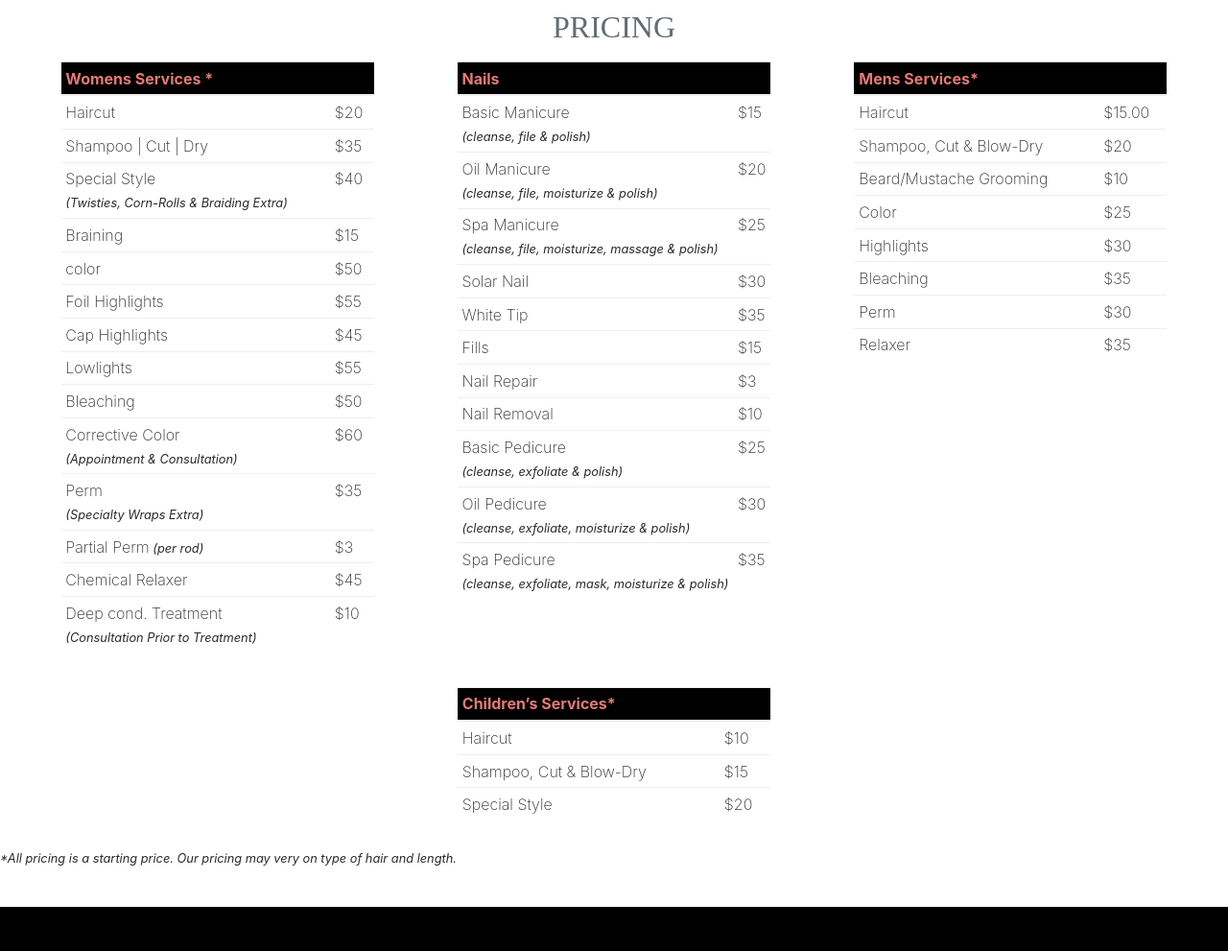
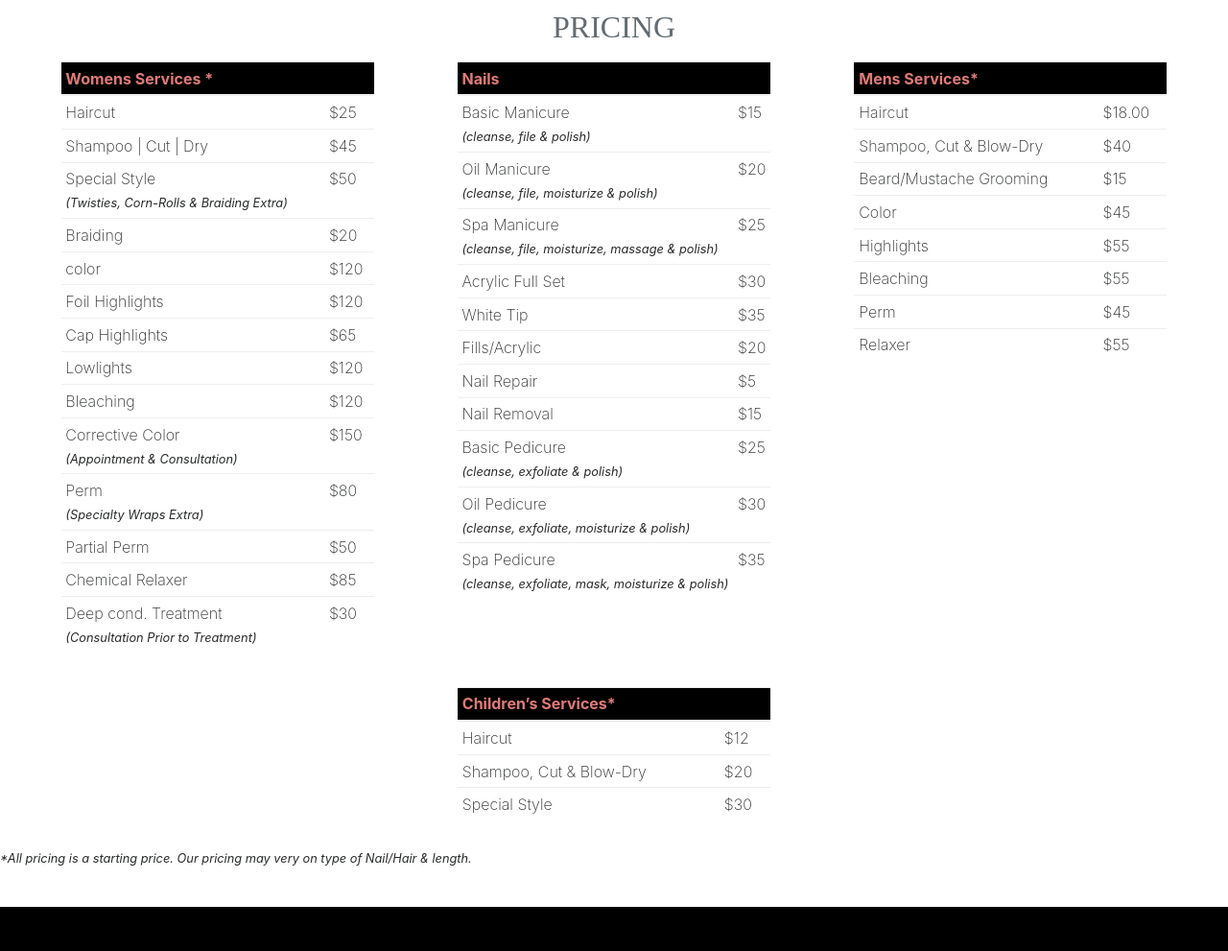
Before and after one commit to George-Perez/salonrazor.com, a Jekyll site: the page built from index.html, in a window 1280 px wide. Shown: the part 2105-3096 px from the top of the page at 96% size. Built offline with Jekyll 4.4.1, drawn with Linux system fonts in a browser that asks for light colours; nearby versions of some CDN libraries; some web fonts are replaced.

Commit message:
changePricing

```diff
--- a/_includes/pricing.html
+++ b/_includes/pricing.html
@@ -15,60 +15,60 @@
 			<tbody>
 				<tr>
 					<td>Haircut</td>
-					<td>$20</td>
+					<td>$25</td>
 				</tr>
 				<tr>
 					<td>Shampoo | Cut | Dry</td>
-					<td>$35</td>
+					<td>$45</td>
 				</tr>
 				<tr>
 					<td>Special Style
 						<br><small><i>(Twisties, Corn-Rolls & Braiding Extra)</i></small></td>
-					<td>$40</td>
+					<td>$50</td>
 				</tr>
 				<tr>
-					<td>Braining</td>
-					<td>$15</td>
+					<td>Braiding</td>
+					<td>$20</td>
 				</tr>
 				<tr>
 					<td>color</td>
+					<td>$120</td>
+				</tr>
+				<tr>
+					<td>Foil Highlights</td>
+					<td>$120</td>
+				</tr>
+				<tr>
+					<td>Cap Highlights</td>
+					<td>$65</td>
+				</tr>
+				<tr>
+					<td>Lowlights</td>
+					<td>$120</td>
+				</tr>
+				<tr>
+					<td>Bleaching</td>
+					<td>$120</td>
+				</tr>
+				<tr>
+					<td>Corrective Color <br><small><i>(Appointment & Consultation)</i></small></td>
+					<td>$150</td>
+				</tr>
+				<tr>
+					<td>Perm<br><small><i>(Specialty Wraps Extra)</i></small></td>
+					<td>$80</td>
+				</tr>
+				<tr>
+					<td>Partial Perm</td>
 					<td>$50</td>
 				</tr>
 				<tr>
-					<td>Foil Highlights</td>
-					<td>$55</td>
-				</tr>
-				<tr>
-					<td>Cap Highlights</td>
-					<td>$45</td>
-				</tr>
-				<tr>
-					<td>Lowlights</td>
-					<td>$55</td>
-				</tr>
-				<tr>
-					<td>Bleaching</td>
-					<td>$50</td>
-				</tr>
-				<tr>
-					<td>Corrective Color <br><small><i>(Appointment & Consultation)</i></small></td>
-					<td>$60</td>
-				</tr>
-				<tr>
-					<td>Perm<br><small><i>(Specialty Wraps Extra)</i></small></td>
-					<td>$35</td>
-				</tr>
-				<tr>
-					<td>Partial Perm<small><i> (per rod)</i></small></td>
-					<td>$3</td>
-				</tr>
-				<tr>
 					<td>Chemical Relaxer</td>
-					<td>$45</td>
+					<td>$85</td>
 				</tr>
 				<tr>
 					<td>Deep cond. Treatment<br><small><i>(Consultation Prior to Treatment)</i></small></td>
-					<td>$10</td>
+					<td>$30</td>
 				</tr>
 			</tbody>
 		</table>
@@ -94,7 +94,7 @@
 					<td>$25</td>
 				</tr>
 				<tr>
-					<td>Solar Nail</td>
+					<td>Acrylic Full Set</td>
 					<td>$30</td>
 				</tr>
 				<tr>
@@ -102,16 +102,16 @@
 					<td>$35</td>
 				</tr>
 				<tr>
-					<td>Fills</td>
-					<td>$15</td>
+					<td>Fills/Acrylic</td>
+					<td>$20</td>
 				</tr>
 				<tr>
 					<td>Nail Repair</td>
-					<td>$3</td>
+					<td>$5</td>
 				</tr>
 				<tr>
 					<td>Nail Removal</td>
-					<td>$10</td>
+					<td>$15</td>
 				</tr>
 				<tr>
 					<td>Basic Pedicure<br><small><i>(cleanse, exfoliate & polish)</i></small></td>
@@ -139,35 +139,35 @@
 			<tbody>
 				<tr>
 					<td>Haircut</td>
-					<td>$15.00</td>
+					<td>$18.00</td>
 				</tr>
 				<tr>
 					<td>Shampoo, Cut & Blow-Dry</td>
-					<td>$20</td>
+					<td>$40</td>
 				</tr>
 				<tr>
 					<td>Beard/Mustache Grooming</td>
-					<td>$10</td>
+					<td>$15</td>
 				</tr>
 				<tr>
 					<td>Color</td>
-					<td>$25</td>
+					<td>$45</td>
 				</tr>
 				<tr>
 					<td>Highlights</td>
-					<td>$30</td>
+					<td>$55</td>
 				</tr>
 				<tr>
 					<td>Bleaching</td>
-					<td>$35</td>
+					<td>$55</td>
 				</tr>
 				<tr>
 					<td>Perm</td>
-					<td>$30</td>
+					<td>$45</td>
 				</tr>
 				<tr>
 					<td>Relaxer</td>
-					<td>$35</td>
+					<td>$55</td>
 				</tr>
 			</tbody>
 		</table>
@@ -182,20 +182,20 @@
 			<tbody>
 				<tr>
 					<td>Haircut</td>
-					<td>$10</td>
+					<td>$12</td>
 				</tr>
 				<tr>
 					<td>Shampoo, Cut & Blow-Dry</td>
-					<td>$15</td>
+					<td>$20</td>
 				</tr>
 				<tr>
 					<td>Special Style</td>
-					<td>$20</td>
+					<td>$30</td>
 				</tr>
 			</tbody>
 		</table>
 	</div>
 </div>
-<p><small><i>*All pricing is a starting price. Our pricing may very on type of hair and length.</i></small>
+<p><small><i>*All pricing is a starting price. Our pricing may very on type of Nail/Hair & length.</i></small>
 </p>
 </section>
--- a/_sass/contact.scss
+++ b/_sass/contact.scss
@@ -16,7 +16,7 @@ label {
 }
 
 .form-body {
-    background: url("/images/hair-salon-blur60.jpg");
+    background: url("{{site.github.url}}/images/hair-salon-blur60.jpg");
     background-repeat: no-repeat;
     background-size: cover;
 }
```
